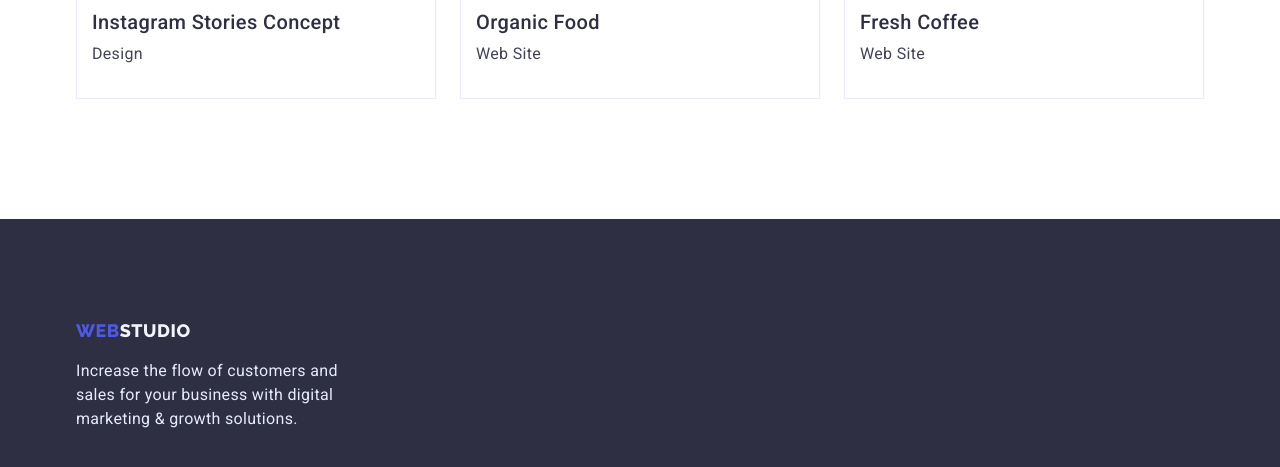
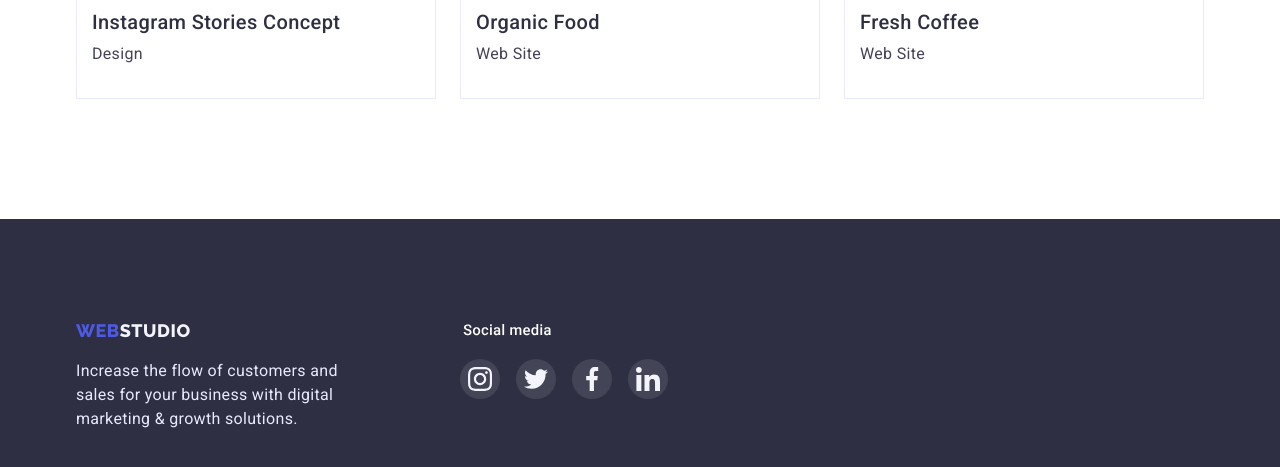
Before and after one commit to Annywka2208/hw-04, a plain HTML site: page portfolio.html in a window 1280 px wide. Shown: the part 1551-2018 px from the top of the page. Drawn offline with nearby package versions, Linux system fonts and the light colour scheme.

Commit message:
доопрацювання

```diff
--- a/css/styles.css
+++ b/css/styles.css
@@ -210,8 +210,8 @@ body {
     max-height: 600px;
     border-bottom: 1px solid var(--color-header);
     text-align: center;
-    padding-top: 120px;
-    padding-bottom: 120px;
+    padding-top: 188px;
+    padding-bottom: 188px;
     background-image: linear-gradient(rgba(46, 47, 66, 0.7), rgba(46, 47, 66, 0.7)), url(../Images/images/hw-04/backgr.jpg);
     background-size: cover;
 
@@ -542,9 +542,14 @@ body {
     padding-bottom: 100px;
 }
 
+.footer-menu {
+    display: flex;
+}
+
 .footer-logo {
     display: block;
     width: 264px;
+    margin-right: 120px;
 
 }
 
@@ -569,6 +574,60 @@ body {
     margin-top: 16px;
 
 }
+
+.social-footer {
+     width: 208px;
+     padding-top: 5px;
+
+}
+
+.footer-title {
+
+}
+
+.footer-title-text {
+    display: block;
+    margin-bottom: 23px;
+    fill: var(--fon-title);
+    width: 94px;
+    height: 12px;
+}
+
+.footer-list-link:hover,
+.footer-list-link:focus {
+    background-color: #31D0AA;
+}
+
+
+
+.footer-list {
+    display: flex;
+    margin-bottom: 0;
+
+}
+
+
+.footer-list-item {
+
+}
+
+.footer-list .footer-list-item + .footer-list-item {
+    margin-left: 16px;
+}
+
+.footer-list-link {
+    display: flex;
+        justify-content: center;
+        align-items: center;
+        flex-direction: row;
+        background-color: rgba(255, 255, 255, 0.1);
+
+        width: 40px;
+        height: 40px;
+        border-radius: 50%;
+}
+
+.footer-list-icon {}
 
 /* portfolio */
 
--- a/portfolio.html
+++ b/portfolio.html
@@ -232,6 +232,7 @@
     <!-- подвал -->
     <footer class="footer-top">
       <div class="conteiner">
+        <div class="footer-menu">
           <div class="footer-logo">
             <a class="logo-f logo-dark-theme link" href="./index.html"
               ><span class="logotipe">web</span>Studio</a
@@ -241,6 +242,48 @@
               digital marketing & growth solutions.
             </p>
           </div>
+          <div class="social-footer">
+            <svg class="footer-title-text">
+              <use
+                href="./Images/images/symbol-defs.svg#icon-Social-media"
+              ></use>
+            </svg>
+
+            <ul class="footer-list list">
+              <li class="footer-list-item">
+                <a class="footer-list-link link" href="">
+                  <svg class="footer-list-icon" width="24" height="24">
+                    <use href="./Images/sprite.svg#icon-instagram-2"></use>
+                  </svg>
+                </a>
+              </li>
+
+              <li class="footer-list-item">
+                <a class="footer-list-link link" href="">
+                  <svg class="footer-list-icon" width="24" height="24">
+                    <use href="./Images/sprite.svg#icon-twitter-1"></use>
+                  </svg>
+                </a>
+              </li>
+
+              <li class="footer-list-item">
+                <a class="footer-list-link link" href="">
+                  <svg class="footer-list-icon" width="24" height="24">
+                    <use href="./Images/sprite.svg#icon-facebook-1"></use>
+                  </svg>
+                </a>
+              </li>
+
+              <li class="footer-list-item">
+                <a class="footer-list-link link" href="">
+                  <svg class="footer-list-icon" width="24" height="24">
+                    <use href="./Images/sprite.svg#icon-linkedin-1"></use>
+                  </svg>
+                </a>
+              </li>
+            </ul>
+          </div>
+        </div>
       </div>
     </footer>
   </body>
```
Also changed, not shown: index.html (+58 -12 lines), Images/images/symbol-defs.svg. Lines whose indentation alone changed are shown as unchanged.
